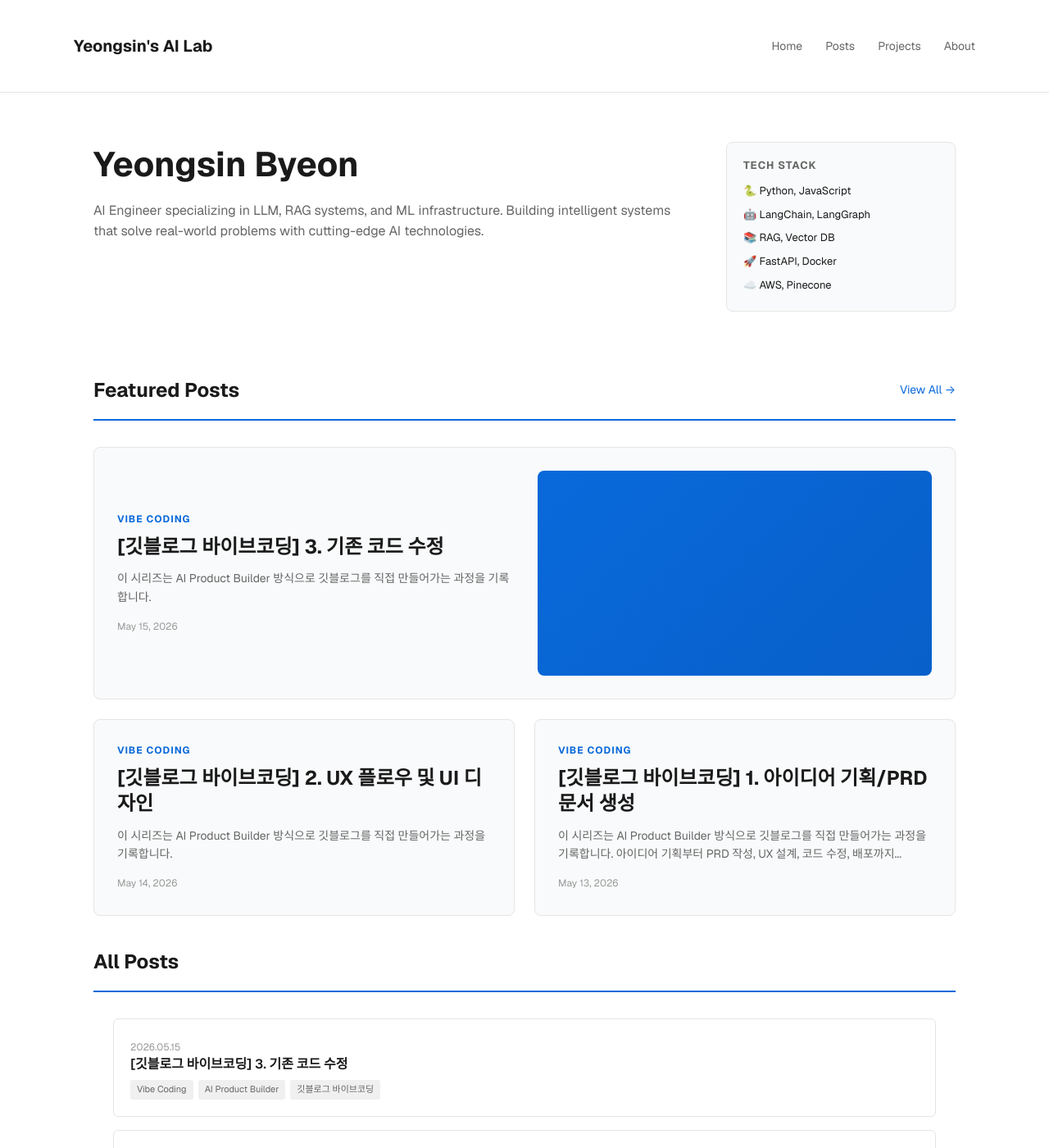
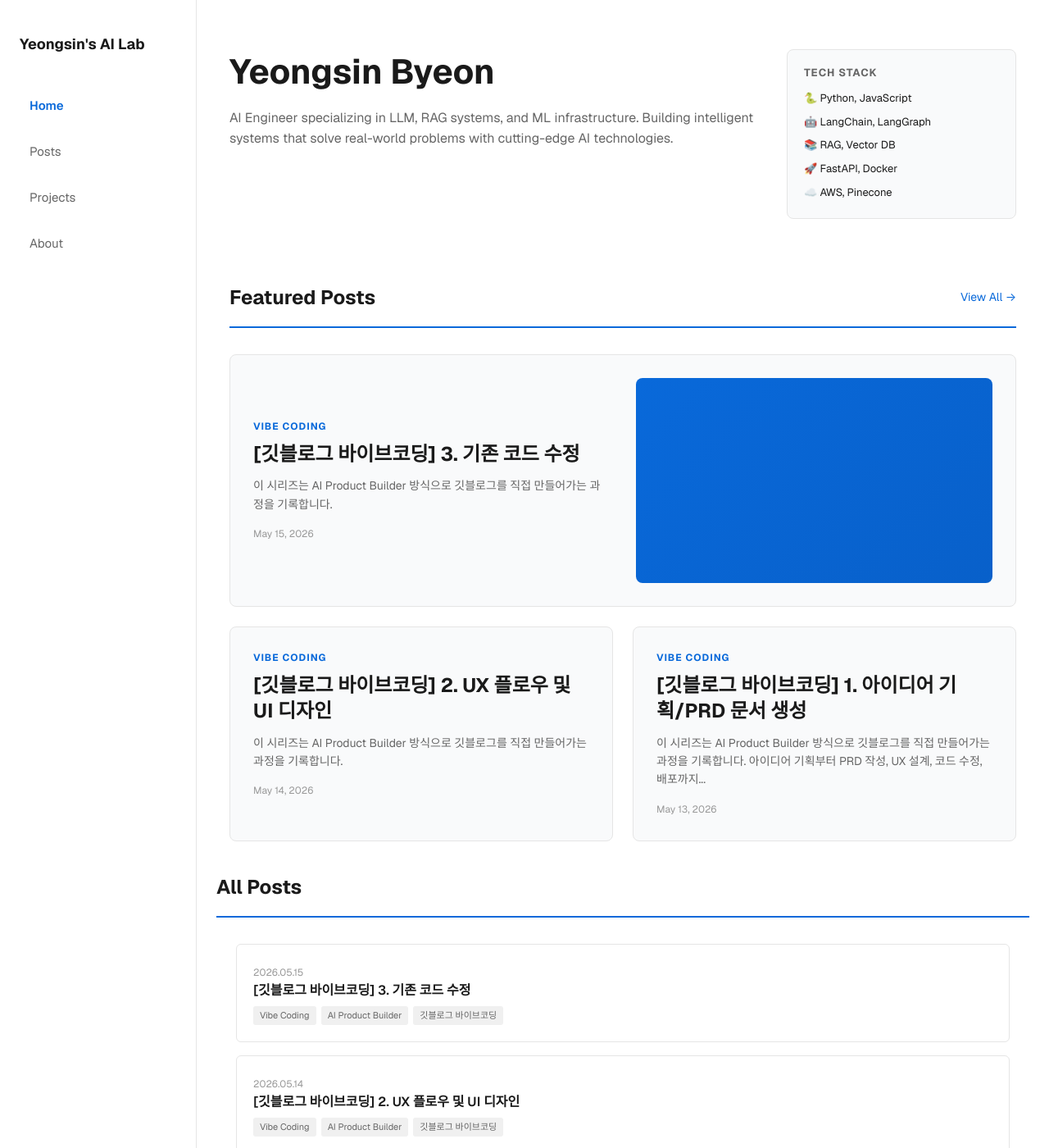
Before and after one commit to ByeonYeongsin/byeonyeongsin.github.io, a Jekyll site: the page built from index.html, in a window 1280 px wide and 1400 px high. Shown: the whole window at 82% size. Built offline with Jekyll 4.4.1, drawn with Linux system fonts in a browser that asks for light colours; the list of posts is cut into pages by our own code.

Commit message:
feat: redesign with left sidebar navigation
- Add fixed left sidebar navigation (240px width)
- Update main content layout with flexbox
- Remove top header, integrate nav into sidebar
- Adjust responsive design for mobile (sidebar becomes hidden)
- Update all layouts (default, post, page) to work with sidebar
- Modify hero and posts sections with new padding

```diff
--- a/_layouts/default.html
+++ b/_layouts/default.html
@@ -4,6 +4,19 @@
     {% include head.html %}
   </head>
   <body>
-    {{ content }}
+    <!-- Sidebar Navigation -->
+    <aside class="sidebar">
+      <a href="{{ '/' | relative_url }}" class="sidebar-brand">{{ site.title }}</a>
+      <nav class="sidebar-nav">
+        <a href="{{ '/' | relative_url }}" {% if page.url == '/' %}class="active"{% endif %}>Home</a>
+        <a href="{{ '/posts/' | relative_url }}" {% if page.collection == 'posts' %}class="active"{% endif %}>Posts</a>
+        <a href="{{ '/projects/' | relative_url }}" {% if page.title == 'Projects' %}class="active"{% endif %}>Projects</a>
+        <a href="{{ '/about/' | relative_url }}" {% if page.title == 'About' %}class="active"{% endif %}>About</a>
+      </nav>
+    </aside>
+
+    <main>
+      {{ content }}
+    </main>
   </body>
 </html>
--- a/assets/css/design-tokens.css
+++ b/assets/css/design-tokens.css
@@ -108,6 +108,7 @@
      ════════════════════════════════════════════════════════════════ */
 
   --max-width-content: 1100px;
+  --sidebar-width: 240px;
 }
 
 /* ════════════════════════════════════════════════════════════════
@@ -134,6 +135,8 @@
   line-height: var(--lh-relaxed);
   color: var(--color-text-primary);
   background-color: var(--color-bg-primary);
+  display: flex;
+  min-height: 100vh;
 }
 
 /* ════════════════════════════════════════════════════════════════
@@ -212,44 +215,64 @@
   padding: 0 var(--space-6);
 }
 
-.header {
+/* ════════════════════════════════════════════════════════════════
+   SIDEBAR NAVIGATION
+   ════════════════════════════════════════════════════════════════ */
+
+.sidebar {
+  position: fixed;
+  left: 0;
+  top: 0;
+  width: var(--sidebar-width);
+  height: 100vh;
+  background: var(--color-bg-primary);
+  border-right: 1px solid var(--color-border-primary);
   padding: 40px 24px;
-  border-bottom: 1px solid var(--color-border-primary);
-  background: var(--color-bg-primary);
-  position: sticky;
-  top: 0;
+  overflow-y: auto;
   z-index: 100;
 }
 
-.header-content {
-  max-width: var(--max-width-content);
-  margin: 0 auto;
-  display: flex;
-  justify-content: space-between;
-  align-items: center;
+.sidebar-brand {
+  font-size: 18px;
+  font-weight: var(--fw-bold);
+  color: var(--color-text-primary);
+  margin-bottom: 40px;
+  display: block;
+  text-decoration: none;
 }
 
-.header-brand {
-  font-size: 20px;
-  font-weight: var(--fw-bold);
-  color: var(--color-text-primary);
-}
-
-.header-nav {
+.sidebar-nav {
   display: flex;
-  gap: 28px;
+  flex-direction: column;
+  gap: 16px;
   list-style: none;
 }
 
-.header-nav a {
+.sidebar-nav a {
   color: var(--color-text-secondary);
   text-decoration: none;
-  font-size: 14px;
+  font-size: 15px;
   transition: var(--transition-base);
+  padding: 8px 12px;
+  border-radius: var(--radius-sm);
+  display: block;
 }
 
-.header-nav a:hover {
+.sidebar-nav a:hover {
   color: var(--color-accent);
+  background: var(--color-bg-secondary);
+}
+
+.sidebar-nav a.active {
+  color: var(--color-accent);
+  font-weight: var(--fw-semibold);
+}
+
+/* Main content wrapper */
+main {
+  flex: 1;
+  margin-left: var(--sidebar-width);
+  width: calc(100% - var(--sidebar-width));
 }
 
 /* ════════════════════════════════════════════════════════════════
@@ -257,12 +280,12 @@
    ════════════════════════════════════════════════════════════════ */
 
 .hero {
-  max-width: 1100px;
-  margin: 0 auto;
-  padding: 60px 24px 40px;
+  padding: 60px 40px 40px;
   display: grid;
   grid-template-columns: 1fr 280px;
   gap: 40px;
+  max-width: 1100px;
+  margin: 0;
 }
 
 .hero-text h1 {
@@ -513,23 +536,53 @@
   }
 }
 
-@media (max-width: 640px) {
-  .header {
-    padding: 24px 16px;
+@media (max-width: 900px) {
+  .sidebar {
+    width: 200px;
+    padding: 30px 16px;
   }
 
-  .header-content {
-    flex-direction: column;
-    gap: 16px;
+  main {
+    margin-left: 200px;
+    width: calc(100% - 200px);
   }
 
-  .header-nav {
-    flex-direction: column;
-    gap: 8px;
+  .hero {
+    padding: 40px 24px;
+  }
+
+  .hero {
+    grid-template-columns: 1fr;
+  }
+
+  .hero-card {
+    order: -1;
+  }
+}
+
+@media (max-width: 640px) {
+  .sidebar {
+    position: absolute;
+    width: 100%;
+    height: auto;
+    border-right: none;
+    border-bottom: 1px solid var(--color-border-primary);
+    padding: 20px 16px;
+    display: none;
+  }
+
+  .sidebar.open {
+    display: block;
+  }
+
+  main {
+    margin-left: 0;
+    width: 100%;
   }
 
   .hero {
     padding: 40px 16px 24px;
+    grid-template-columns: 1fr;
   }
 
   .hero-text h1 {
--- a/index.html
+++ b/index.html
@@ -2,19 +2,6 @@
 layout: default
 title: "Yeongsin's AI Lab"
 ---
-
-<!-- Header Navigation -->
-<header class="header">
-  <div class="header-content">
-    <div class="header-brand">Yeongsin's AI Lab</div>
-    <nav class="header-nav">
-      <a href="{{ '/' | relative_url }}">Home</a>
-      <a href="{{ '/posts/' | relative_url }}">Posts</a>
-      <a href="{{ '/projects/' | relative_url }}">Projects</a>
-      <a href="{{ '/about/' | relative_url }}">About</a>
-    </nav>
-  </div>
-</header>
 
 <!-- Hero Section -->
 <section class="hero">
@@ -35,7 +22,7 @@
 </section>
 
 <!-- Featured Posts Section -->
-<section class="container" style="padding: 40px 24px 0;">
+<section class="container" style="padding: 40px 40px 0;">
   <div class="posts-header">
     <h2>Featured Posts</h2>
     <a href="{{ '/posts/' | relative_url }}" class="view-all">View All →</a>
```
Also changed, not shown: _layouts/page.html (+1 -15 lines), _layouts/post.html (+3 -15 lines).
